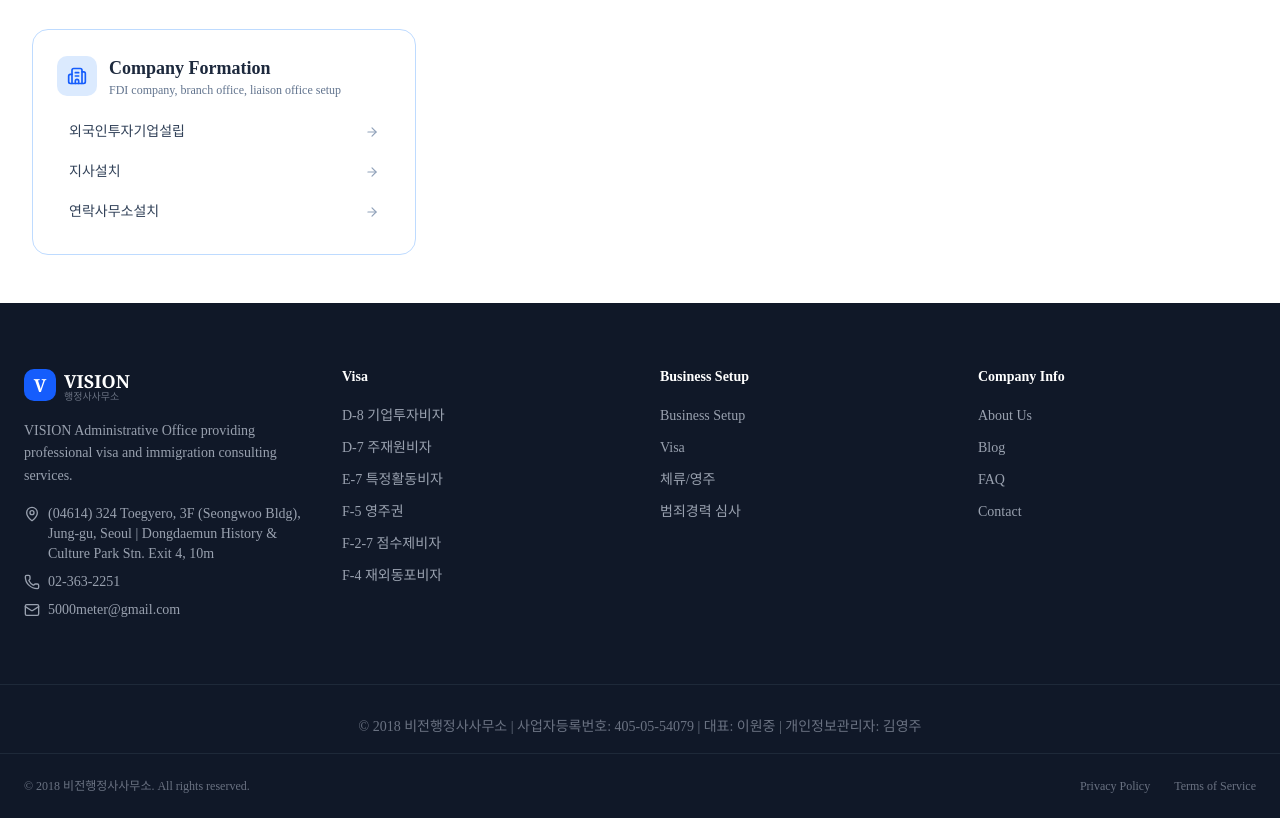
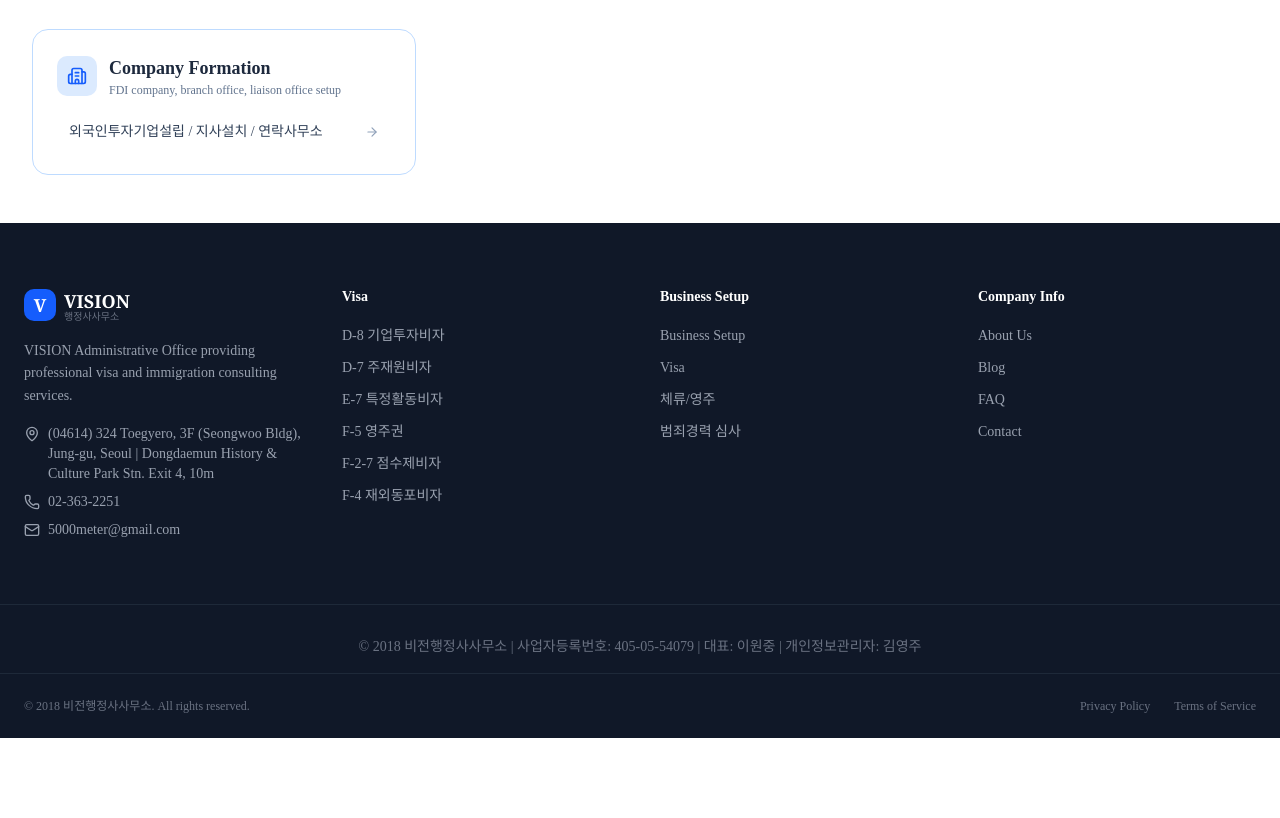
Before and after one commit to alexkorea/visaskorea-website, a Next.js app: page /en/visa in a window 1280 px wide. Shown: the part 1380-2198 px from the top of the page. After the commit the page ends 2118 px from the top, so only its background shows below. Built offline with nearby package versions, Linux system fonts and the light colour scheme.

Commit message:
Fix business links to use /services/investment, consolidate categories

```diff
--- a/app/[locale]/visa/page.tsx
+++ b/app/[locale]/visa/page.tsx
@@ -111,9 +111,7 @@ const categories: Record<string, { icon: typeof Briefcase; title: Record<string,
     title: { ko: "법인설립", en: "Company Formation", zh: "法人设立", ja: "法人設立" },
     desc: { ko: "외국인투자기업, 지사, 연락사무소 설립", en: "FDI company, branch office, liaison office setup", zh: "外国投资企业、分公司、联络处设立", ja: "外国人投資企業、支社、連絡事務所設立" },
     items: [
-      { slug: "foreign-invested-company", label: "외국인투자기업설립" },
-      { slug: "branch-office", label: "지사설치" },
-      { slug: "liaison-office", label: "연락사무소설치" },
+      { slug: "investment", label: "외국인투자기업설립 / 지사설치 / 연락사무소" },
     ],
   },
 };
```
